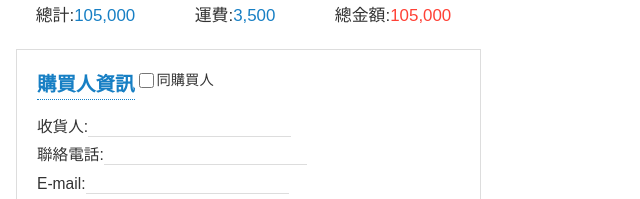
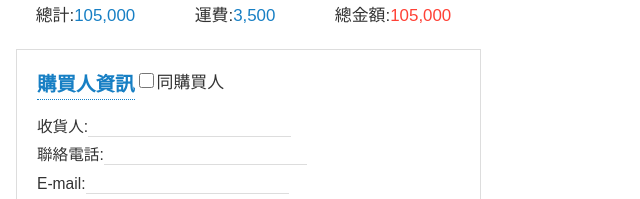
Before and after one commit to MoniYang/genius, a plain HTML site: page package.htm in a window 1280 px wide. Shown: the part 564-763 px from the top of the page, 634-1274 px from the left. Drawn offline with Linux system fonts and the light colour scheme.

Commit message:
字變大

```diff
--- a/css/style.scss
+++ b/css/style.scss
@@ -272,7 +272,12 @@ label{
             border-top:0px;
 			border-bottom:1px solid $silver;
 			font-size:font(1.15);
-        }
+		}
+		.checkbox{
+			label{
+				font-size:font(1.3);
+			}
+		}
     }
 }
 .clearBtn{
```
Also changed, not shown: css/style.css.
